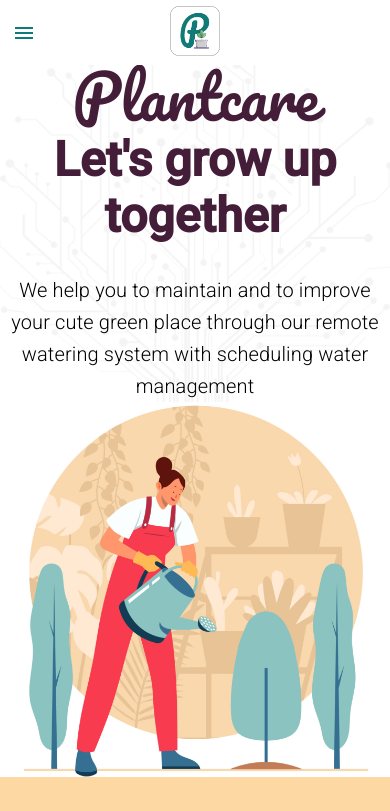
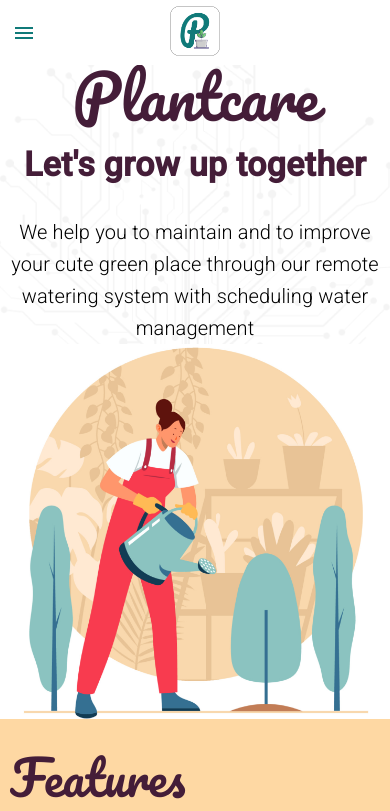
Before and after one commit to lmbautista/plantcare-v2, a React (Create React App) app: page / in a window 390 px wide. Shown: the top 811 px of the page. Built offline with nearby package versions, Linux system fonts and the light colour scheme.

Commit message:
Style adjustments and fix children render in responsive version

```diff
--- a/src/components/panel-with-image/index.js
+++ b/src/components/panel-with-image/index.js
@@ -24,7 +24,7 @@ export const PanelWithImage = ({ id, image, title, subtitle, description, childr
         lg={5}
         sx={{ ...defaultStyles.desktop, ...styles }}
       >
-        <Typography fontFamily={'Pacifico'} color="secondary" variant="h1">
+        <Typography fontFamily={'Pacifico'} color="secondary" variant="h1" mb="18px">
           {title}
         </Typography>
         {subtitle && (
@@ -49,11 +49,11 @@ export const PanelWithImage = ({ id, image, title, subtitle, description, childr
         textAlign="center"
         sx={{ ...defaultStyles.mobile, ...styles }}
       >
-        <Typography fontFamily={'Pacifico'} color="secondary" variant="h2">
+        <Typography fontFamily={'Pacifico'} color="secondary" variant="h2" mb="12px">
           {title}
         </Typography>
         {subtitle && (
-          <Typography color="secondary" variant="h3" sx={{ fontWeight: 'bold' }}>
+          <Typography color="secondary" variant="h4" sx={{ fontWeight: 'bold' }}>
             {subtitle}
           </Typography>
         )}
@@ -62,6 +62,7 @@ export const PanelWithImage = ({ id, image, title, subtitle, description, childr
             {description}
           </Typography>
         )}
+        {children}
       </Grid>
       <Grid item xs={12} md={6} lg={5} display="flex" justifyContent="center" alignItems="center">
         <img src={image} alt="panel-image" width={'90%'} />
```
